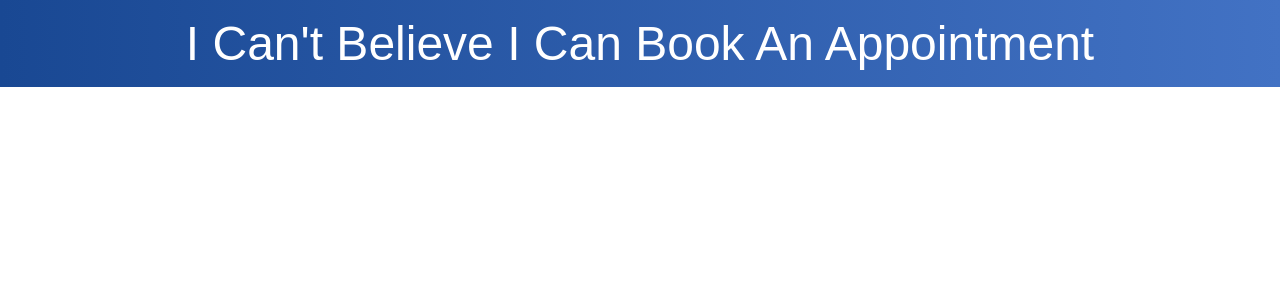
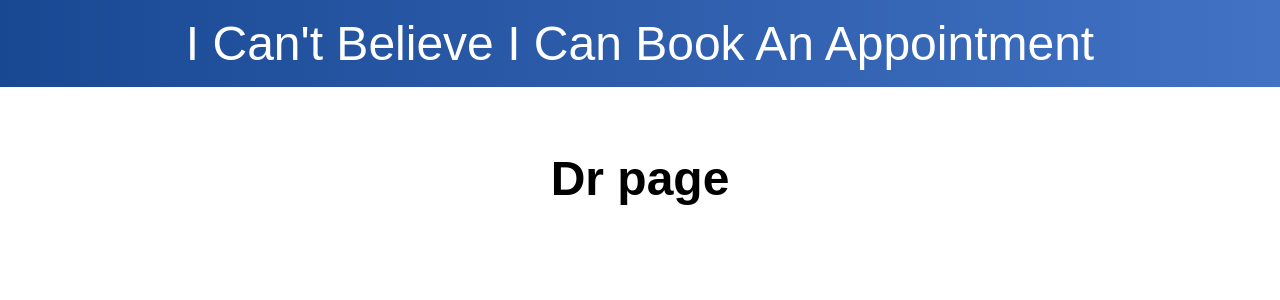
Before and after one commit to iO-Academy/23-mar-icantbelieveicanbookanappointment, a React (Create React App) app: page /admin in a window 1280 px wide. Shown: the top 300 px of the page. Built offline with nearby package versions, Linux system fonts and the light colour scheme; the HTML template or start-up script is replaced by a standard one.

Commit message:
feat: added navigation to admin page if login is correct

```diff
--- a/src/App.js
+++ b/src/App.js
@@ -4,6 +4,7 @@
 import Homepage from "./pages/homepage";
 import Appointments from "./pages/appointments";
 import Login from "./pages/login";
+import Admin from "./pages/Admin";
 
 function App() {
   return (
@@ -14,6 +15,7 @@
           <Route path="/" element={<Homepage/>} />
           <Route path="/appointments" element={<Appointments/>} />
           <Route path="/login" element={<Login/>} />
+          <Route path="/admin" element={<Admin />} />
         </Routes>
       </BrowserRouter>
     </>
--- a/src/components/LoginForm/index.js
+++ b/src/components/LoginForm/index.js
@@ -1,6 +1,7 @@
 import TextInput from "../Inputs/textinput";
 import './_loginForm.scss';
 import Submit from "../Submit";
+import {useNavigate} from "react-router-dom"
 import { useEffect, useState } from "react";
 
 import { redirect } from "react-router-dom";
@@ -10,6 +11,7 @@
     const [submittedEmail, setSubmittedEmail] = useState('');
     const [submittedPassword, setSubmittedPassword] = useState('');
 
+    const navigate = useNavigate();
     const logInHandleSubmit = (e) => {
         e.preventDefault();
         let form = {
@@ -31,7 +33,8 @@
                 // Handle the response
                 console.log(response)
                 if (response.ok) {
-                    alert('logged in')
+                    // alert('logged in')
+                    navigate('/admin')
                 }
             })
             .catch(error => {
--- /dev/null
+++ b/src/pages/Admin/index.js
@@ -0,0 +1,10 @@
+const Admin = () => {
+
+    return (
+        <div >
+            <h1>Dr page</h1>
+        </div>
+    )
+}
+
+export default Admin
```
